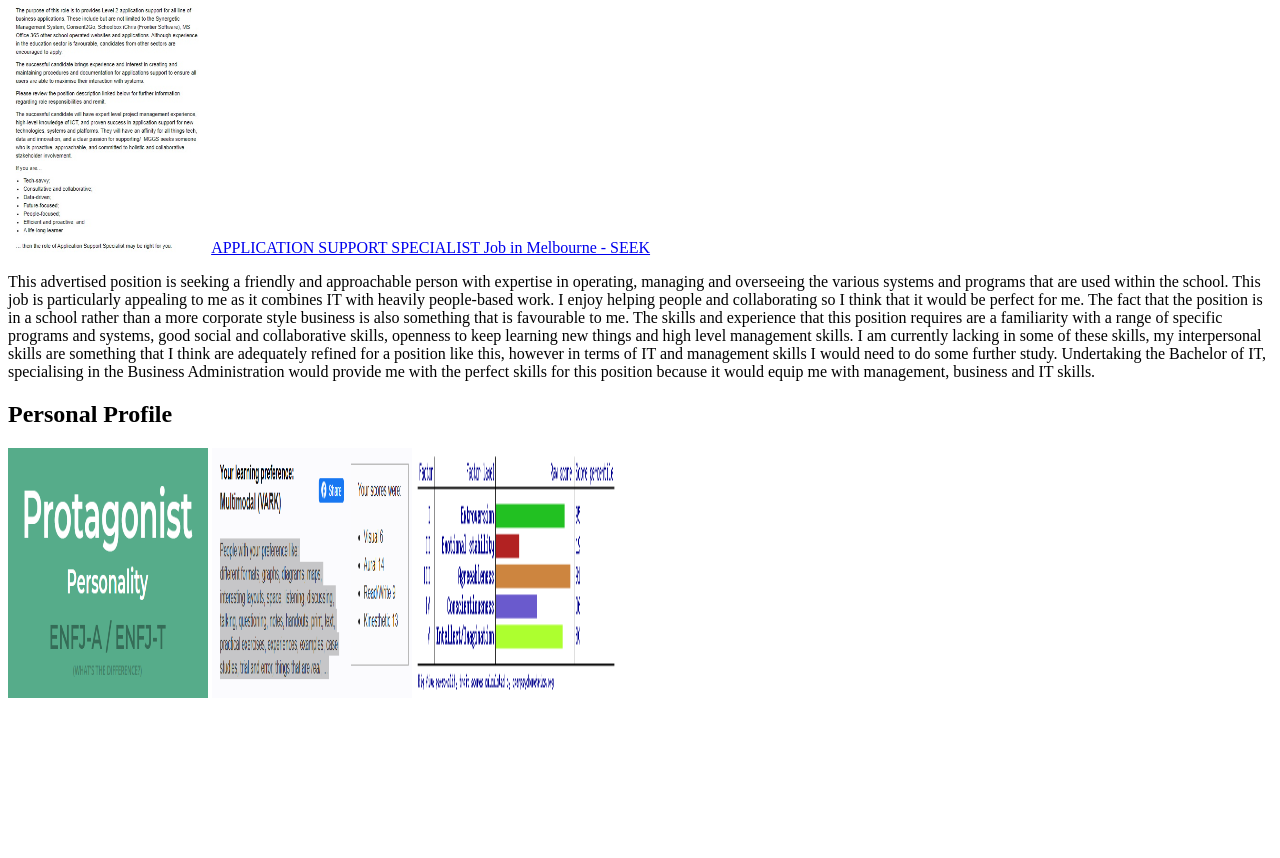
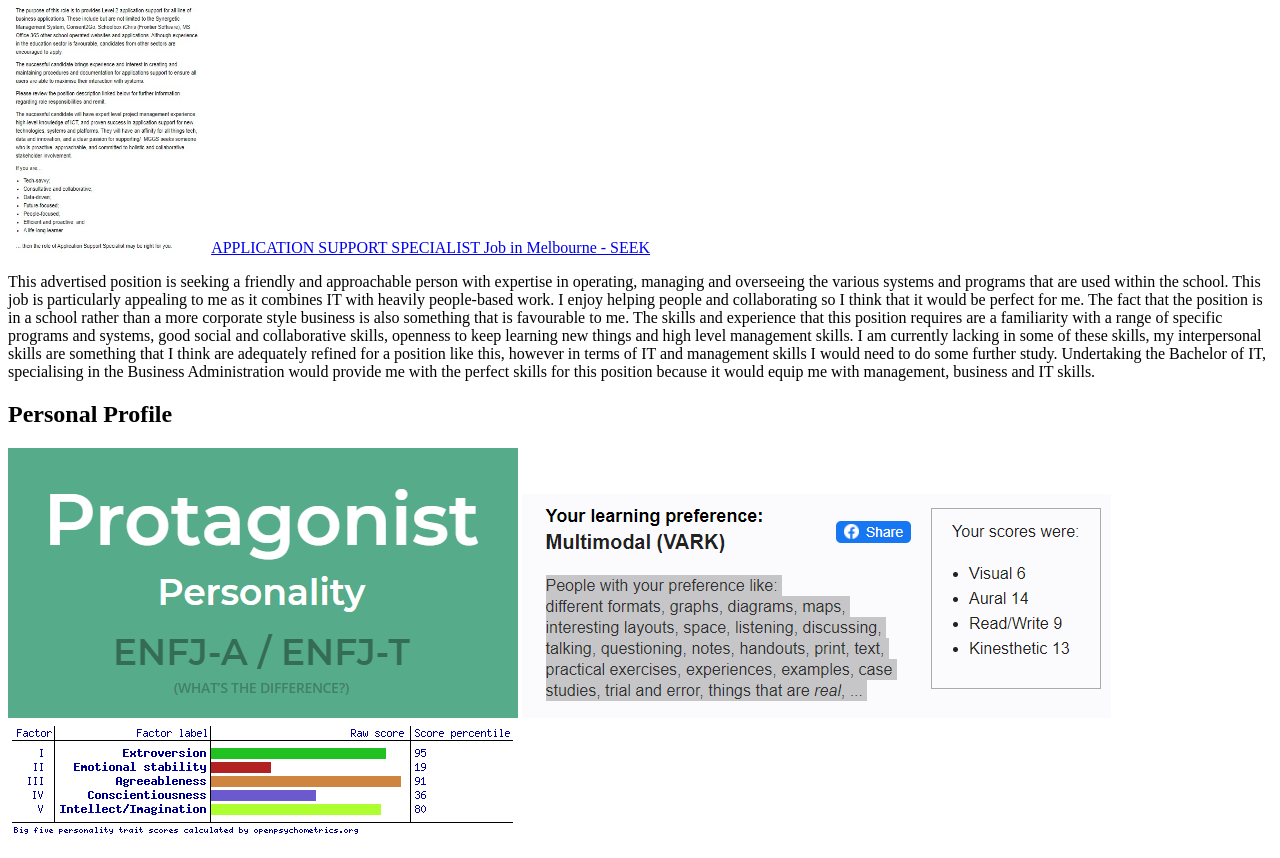
Before and after one commit to reneelee-rmit/reneelee-rmit.github.io, a plain HTML site: page index.html in a window 1280 px wide. Shown: the part 576-1434 px from the top of the page. Before the commit the page ends 1294 px from the top, so only its background shows below. Drawn offline with Linux system fonts and the light colour scheme.

Commit message:
change image size

```diff
--- a/index.html
+++ b/index.html
@@ -64,9 +64,9 @@
         it would equip me with management, business and IT skills. </p>
 
         <h2>Personal Profile </h2>
-        <img src="Myers-Briggs.PNG" width="200" height="250">
-        <img src="VARK.PNG" width="200" height="250">
-        <img src="Five Personalities.PNG" width="200" height="250">
+        <img src="Myers-Briggs.PNG" width="510" height="270">
+        <img src="VARK.PNG" width="589" height="224">
+        <img src="Five Personalities.PNG" width="509" height="116">
 
 
 
```
